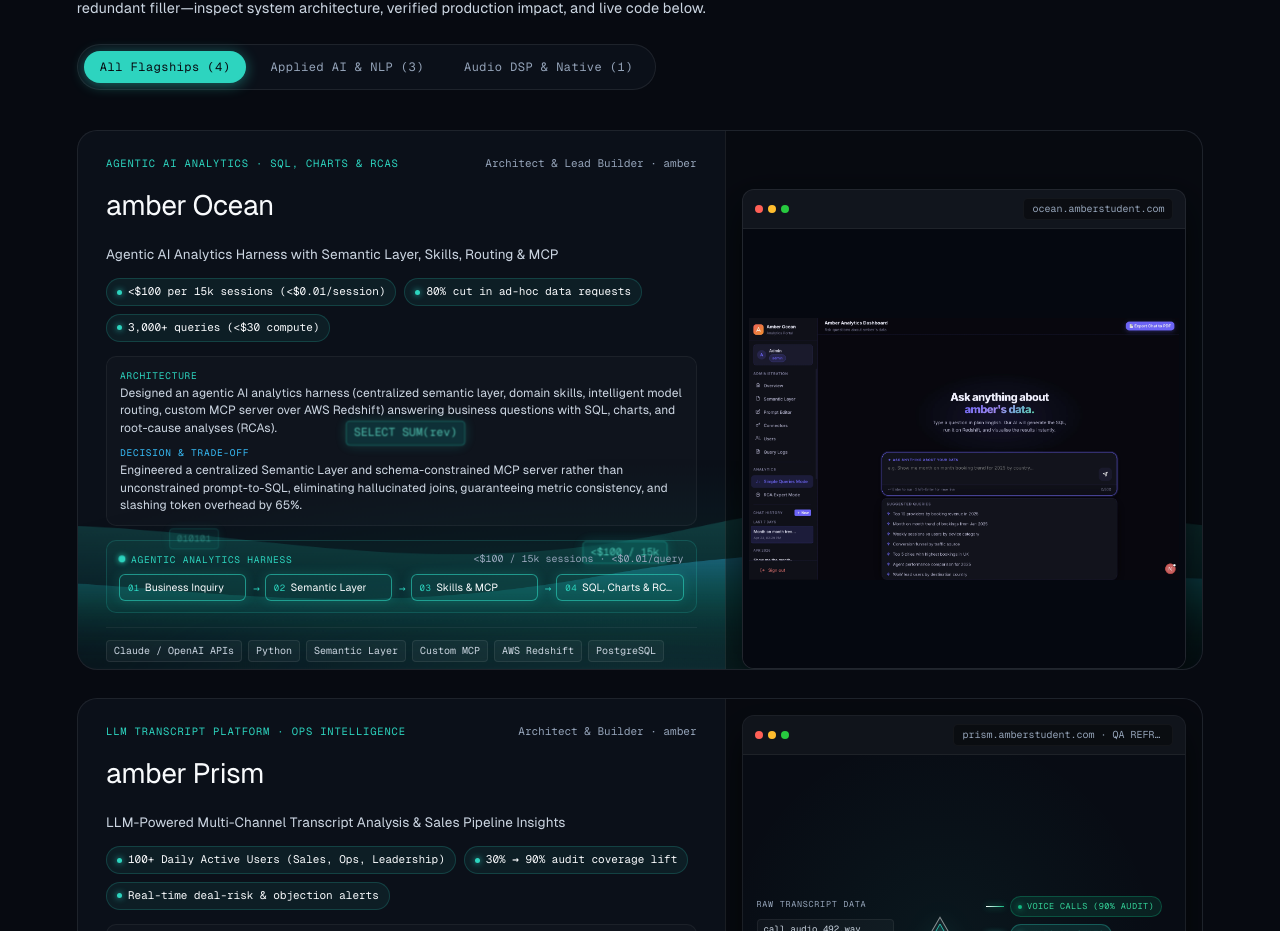
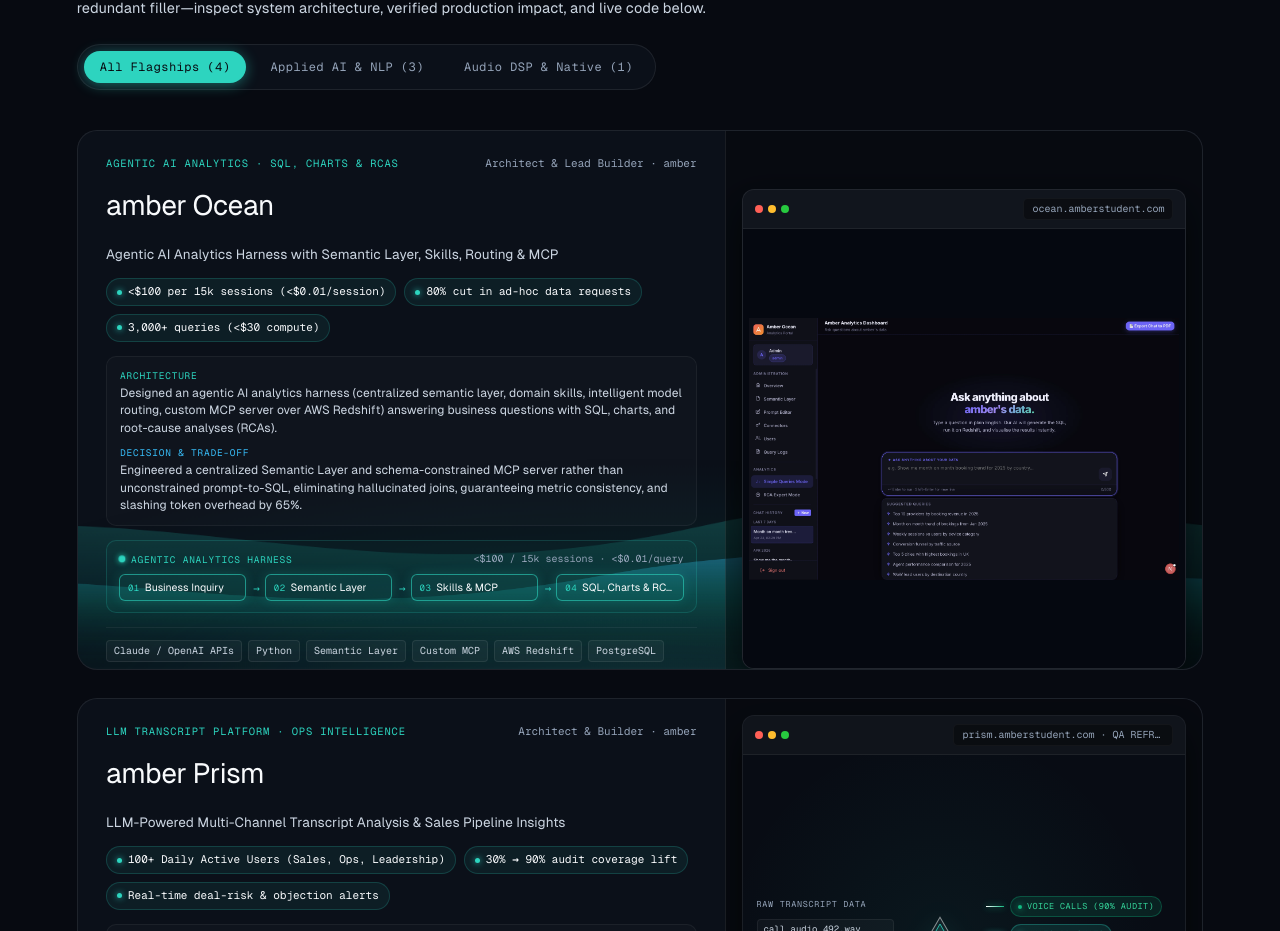
Before and after one commit to antrang/awasekar-portfolio, a React (Vite) app: page / in a window 1280 px wide. Shown: the part 1878-2809 px from the top of the page. Built offline with nearby package versions, Linux system fonts and the light colour scheme.

Commit message:
fix(work): remove text and numerical spray from ocean animation to prevent text overlap

```diff
--- a/src/components/Work.tsx
+++ b/src/components/Work.tsx
@@ -144,7 +144,7 @@
 
   return (
     <article className="flagship-card" id={project.id}>
-      {/* Background Creative Animation: Crashing Ocean Data Wave */}
+      {/* Background Creative Animation: Pure Ocean Swell & Rolling Waves */}
       {project.id === "amber-ocean" && (
         <div className="ocean-wave-container" aria-hidden="true">
           <div className="ocean-ambient-tide"></div>
@@ -173,16 +173,6 @@
                 d="M0,192 C240,110 400,270 720,160 C1040,50 1200,230 1440,140 L1440,320 L0,320 Z"
               />
             </svg>
-          </div>
-          {/* Crashing Data Spray & Floating Telemetry Tokens */}
-          <div className="ocean-data-spray">
-            <span className="spray-token t1">010101</span>
-            <span className="spray-token t2">SELECT SUM(rev)</span>
-            <span className="spray-token t3">&lt;$100 / 15k</span>
-            <span className="spray-token t4">REDSHIFT</span>
-            <span className="spray-token t5">110010</span>
-            <span className="spray-token t6">AST_VALIDATED</span>
-            <span className="spray-token t7">MCP_OK</span>
           </div>
         </div>
       )}
--- a/src/components/styles/Work.css
+++ b/src/components/styles/Work.css
@@ -157,45 +157,6 @@
 @keyframes tidePulse {
   0% { opacity: 0.55; transform: scaleY(0.9); }
   100% { opacity: 0.95; transform: scaleY(1.22); }
-}
-
-.ocean-data-spray {
-  position: absolute;
-  inset: 0;
-}
-
-.spray-token {
-  position: absolute;
-  font-family: var(--fontMono);
-  font-size: 10px;
-  color: #5eead4;
-  background: rgba(13, 148, 136, 0.28);
-  border: 1px solid rgba(45, 212, 191, 0.40);
-  padding: 2px 7px;
-  border-radius: 4px;
-  white-space: nowrap;
-  animation: sprayFloat 7.5s ease-in-out infinite;
-  box-shadow: 0 0 12px rgba(45, 212, 191, 0.25);
-  backdrop-filter: blur(2px);
-}
-
-.spray-token.t1 { bottom: 22%; left: 8%; animation-delay: 0s; }
-.spray-token.t2 { bottom: 38%; left: 24%; animation-delay: 2.1s; font-size: 11px; }
-.spray-token.t3 { bottom: 16%; left: 45%; animation-delay: 4.3s; }
-.spray-token.t4 { bottom: 32%; right: 26%; animation-delay: 1.4s; font-size: 11px; }
-.spray-token.t5 { bottom: 14%; right: 10%; animation-delay: 3.2s; }
-.spray-token.t6 { bottom: 44%; right: 8%; animation-delay: 5.1s; }
-.spray-token.t7 { bottom: 20%; left: 68%; animation-delay: 6s; }
-
-@keyframes sprayFloat {
-  0%, 100% {
-    transform: translateY(0) scale(0.95);
-    opacity: 0.35;
-  }
-  50% {
-    transform: translateY(-24px) scale(1.06);
-    opacity: 0.90;
-  }
 }
 
 /* Card Content Column */
@@ -1102,8 +1063,7 @@
 @media (prefers-reduced-motion: reduce) {
   .ocean-ambient-tide,
   .wave-layer-back,
-  .wave-layer-front,
-  .spray-token {
+  .wave-layer-front {
     animation: none !important;
   }
 }
```
